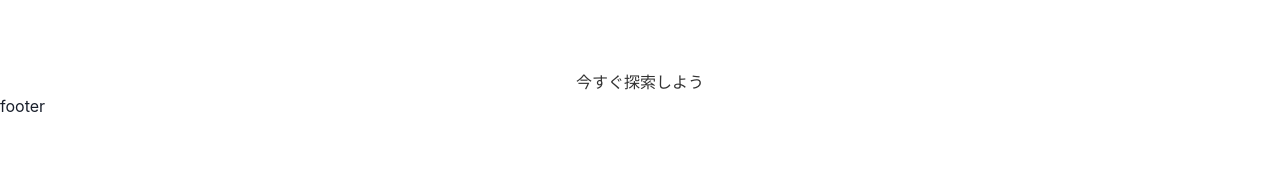
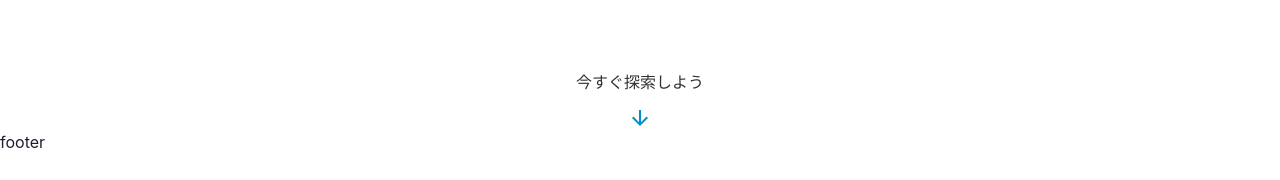
Before and after one commit to murakamiren/minpaso, a Next.js app: page / in a window 1280 px wide. Shown: the part 316-496 px from the top of the page. Built offline with nearby package versions, Linux system fonts and the light colour scheme.

Commit message:
refactor: main top markup

```diff
--- a/src/pages/index.tsx
+++ b/src/pages/index.tsx
@@ -1,3 +1,4 @@
+import { ArrowDownIcon } from "@chakra-ui/icons";
 import { Box, Center, Heading, HStack, Spacer, Text, VStack } from "@chakra-ui/react";
 import type { NextPage } from "next";
 import Head from "next/head";
@@ -24,9 +25,10 @@ const Home: NextPage = () => {
 						<Text color="text.black">自分の自作PCを共有し、みんなに見せよう。</Text>
 						<Text color="text.black">みんなのPCを見て、参考にしたりインスピレーションを受けてみよう。</Text>
 					</VStack>
-					<Center mt={20}>
+					<VStack mt={20} spacing={3}>
 						<Text color="text.black">今すぐ探索しよう</Text>
-					</Center>
+						<ArrowDownIcon color="linkedin.600" w={6} h={6} />
+					</VStack>
 				</Box>
 			</main>
 
```
